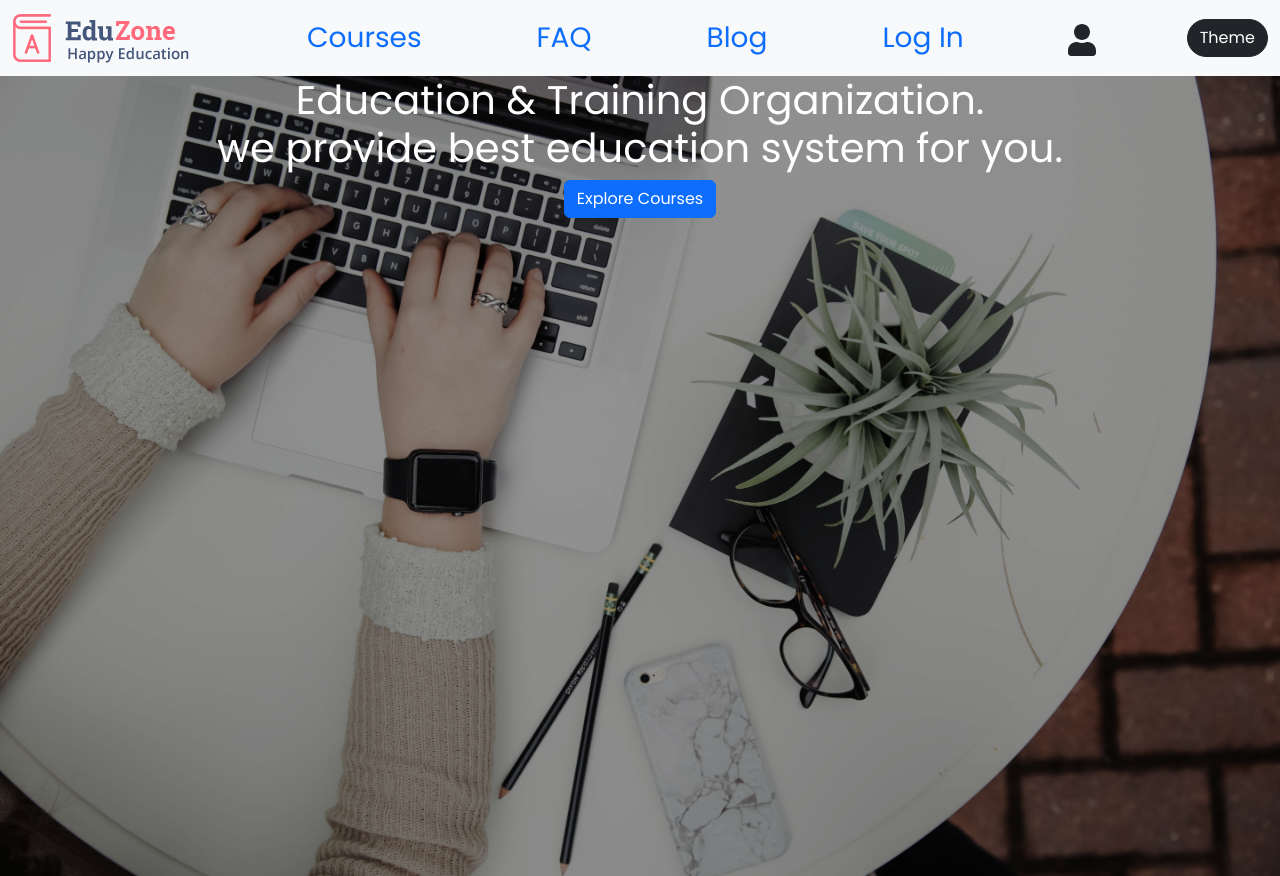
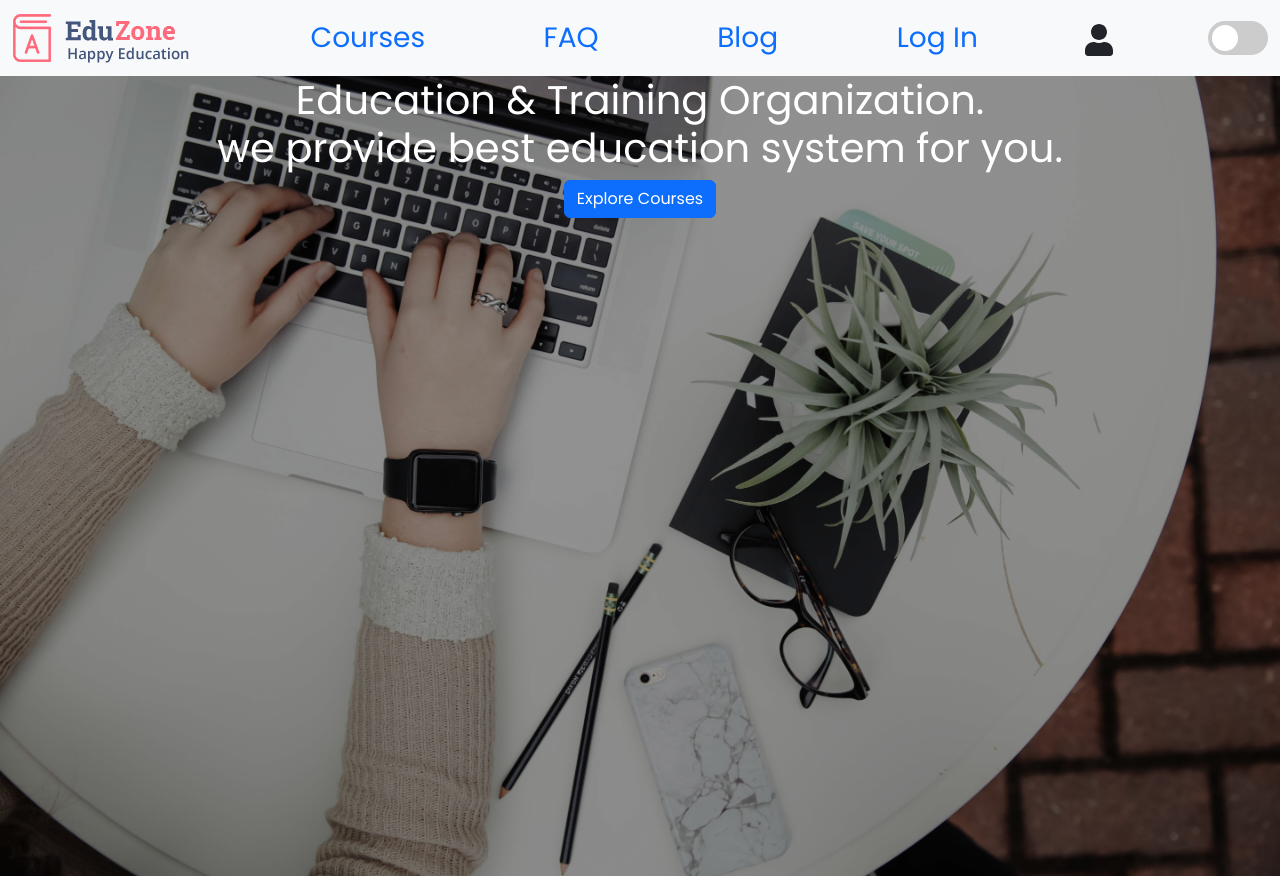
Before and after one commit to zahid4523114/-b610-learning-platform-client6, a React (Create React App) app: page / in a window 1280 px wide. Built offline with nearby package versions, Linux system fonts and the light colour scheme; no server answers.

Commit message:
add-dark-light-button

```diff
--- a/src/components/header/Header.js
+++ b/src/components/header/Header.js
@@ -1,4 +1,5 @@
 import React from "react";
+import "./header.css";
 import { useContext } from "react";
 import { Link } from "react-router-dom";
 import logo from "../../header-logo.png";
@@ -60,7 +61,14 @@
             <span className="fs-2">{<FaUser></FaUser>}</span>
           </>
         )}
-        <button className="btn btn-dark rounded-pill">Theme</button>
+        {
+          <>
+            <label class="switch mt-lg-0 mt-md-0 mt-2">
+              <input type="checkbox" />
+              <span class="slider round"></span>
+            </label>
+          </>
+        }
       </div>
     </nav>
   );
--- /dev/null
+++ b/src/components/header/header.css
@@ -0,0 +1,56 @@
+.switch {
+  position: relative;
+  display: inline-block;
+  width: 60px;
+  height: 34px;
+}
+
+.switch input {
+  opacity: 0;
+  width: 0;
+  height: 0;
+}
+
+.slider {
+  position: absolute;
+  cursor: pointer;
+  top: 0;
+  left: 0;
+  right: 0;
+  bottom: 0;
+  background-color: #ccc;
+  -webkit-transition: 0.4s;
+  transition: 0.4s;
+}
+
+.slider:before {
+  position: absolute;
+  content: "";
+  height: 26px;
+  width: 26px;
+  left: 4px;
+  bottom: 4px;
+  background-color: white;
+  transition: 0.4s;
+}
+
+input:checked + .slider {
+  background-color: black;
+}
+
+input:focus + .slider {
+  box-shadow: 0 0 1px #2196f3;
+}
+
+input:checked + .slider:before {
+  transform: translateX(26px);
+}
+
+/* Rounded sliders */
+.slider.round {
+  border-radius: 34px;
+}
+
+.slider.round:before {
+  border-radius: 50%;
+}
```
